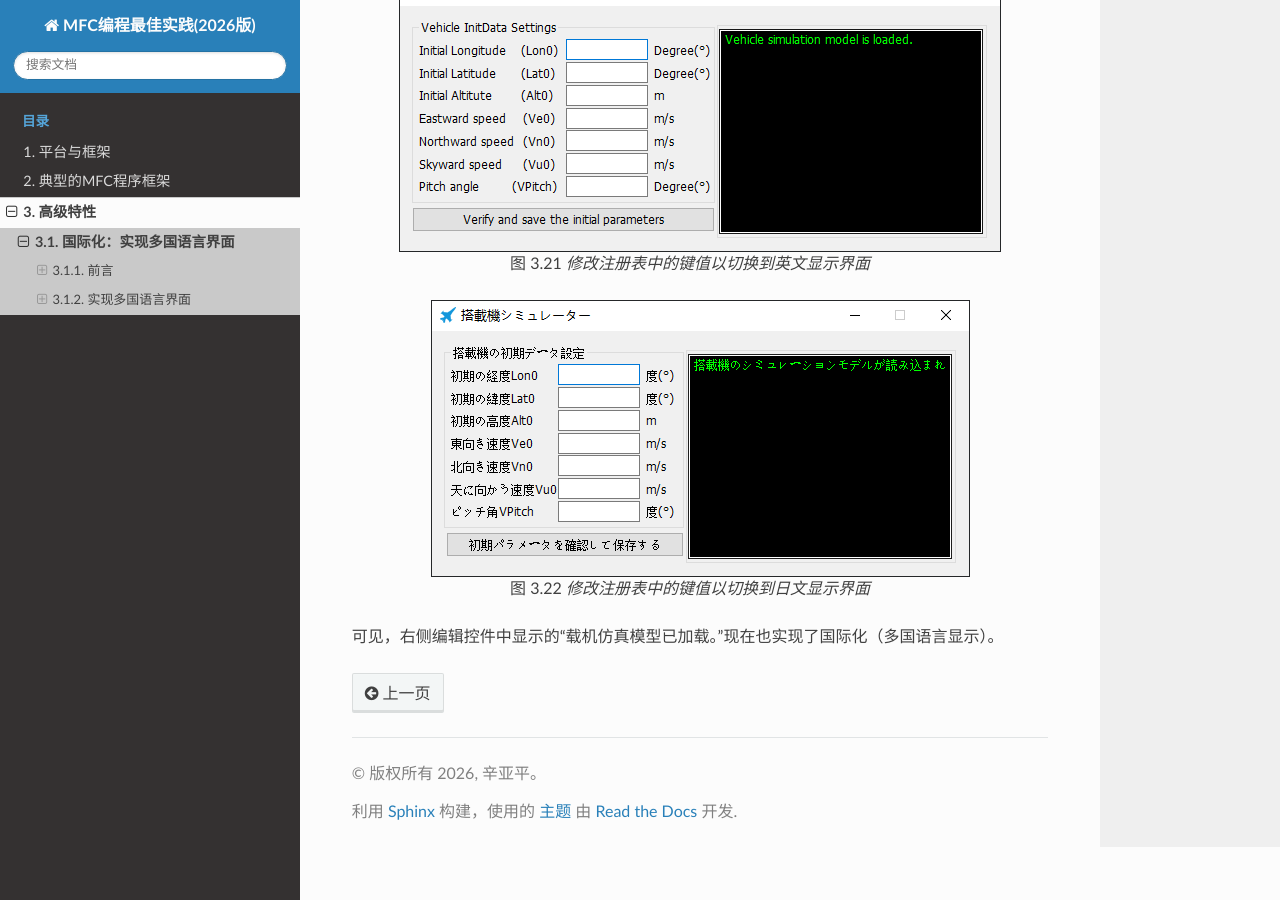
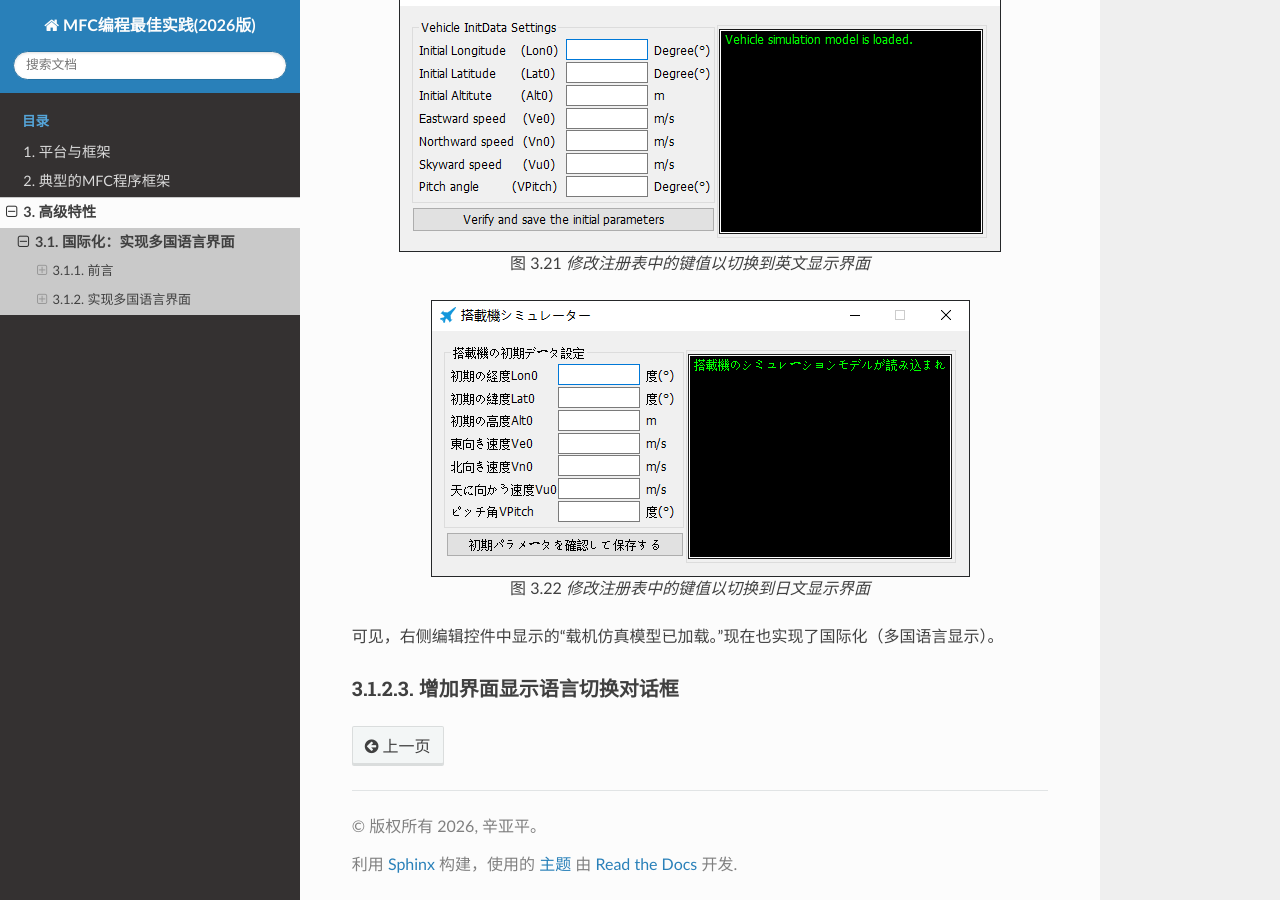
Before and after one commit to yapingxin/MFCBP2026, a Sphinx documentation site: the page built from docs/advanced-features/mfc_multilingual.rst, in a window 1280 px wide and 900 px high, scrolled down 12505 px. Built offline with Sphinx 7.4.7 and the Read the Docs theme 3.1.0, drawn with Linux system fonts in a browser that asks for light colours.

Commit message:
增加界面显示语言切换对话框

```diff
--- a/docs/advanced-features/mfc_multilingual.rst
+++ b/docs/advanced-features/mfc_multilingual.rst
@@ -359,3 +359,6 @@
     修改注册表中的键值以切换到日文显示界面
 
 可见，右侧编辑控件中显示的“载机仿真模型已加载。”现在也实现了国际化（多国语言显示）。
+
+增加界面显示语言切换对话框
+~~~~~~~~~~~~~~~~~~~~~~~~~~~~~~~~
```
